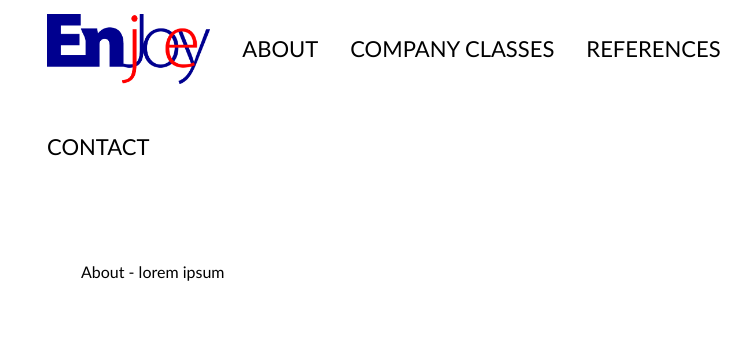
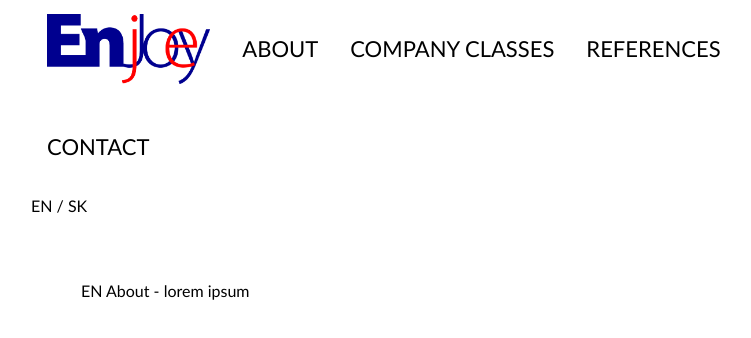
Before and after one commit to jop06/jop06.github.io, a plain HTML site: page index.html in a window 1280 px wide. Shown: the whole page, without its empty margins (209-960 px from the left). Drawn offline with Linux system fonts and the light colour scheme.

Commit message:
added language toggle

```diff
--- a/index.html
+++ b/index.html
@@ -7,52 +7,77 @@
 </head>
 
 <body>
-    <nav>
-        <ul>
+    <nav id=nav-bar>
+        <ul >
             <li>
-                <a onclick=setContent('logo')>
+                <a onclick="setContent('logo')">
                     <div id=logo><img src="./images/Joe_logo_CMYK.jpg" alt="enjoe" height=70px> </div>
                 </a>
             </li>
             <li>
-                <a onclick=setContent('about')>
+                <a onclick="setContent('about')">
                     <div id=about>ABOUT </div>
                 </a>
             </li>
             <li>
 
-                <a onclick=setContent('companyclasses')>
+                <a onclick="setContent('companyclasses')">
                     <div id=company>COMPANY CLASSES </div>
                 </a>
             </li>
             <li>
-                <a onclick=setContent('references')>
+                <a onclick="setContent('references')">
                     <div id=references>REFERENCES </div>
                 </a>
             </li>
             <li>
-                <a onclick=setContent('contact')>
+                <a onclick="setContent('contact')">
                     <div id=contact>CONTACT </div>
                 </a>
             </li>
         </ul>
     </nav>
+    <div id=langToggle>
+        <a onclick="setLanguage('en')"> EN</a>
+        /
+        <a onclick="setLanguage('sk')"> SK</a>
+    </div>
     <article id="content"></article>
 </body>
 </html>
 
 <script>
-    var content = {
+    var currentPage="about"
+    var lang ="en";
+    var contentEN = {
         "contact": "<p>+421 0915066622</p>" +
             "<p>mail@enjoe.sk</p>",
-        "about": "<p>About - lorem ipsum</p>",
-        "logo": "<p>Logo/Home - ipsum lorem</p>",
-        "references": "<p>references: wrfdw</p>",
-        "companyclasses": "<p>company classes - blah blah</p>"
+        "about": "<p>EN About - lorem ipsum</p>",
+        "logo": "<p>EN Logo/Home - ipsum lorem</p>",
+        "references": "<p>EN references: wrfdw</p>",
+        "companyclasses": "<p>EN company classes - blah blah</p>"
 
     }
+    var contentSK = {
+        "contact": "<p>+421 0915066622</p>" +
+            "<p>mail@enjoe.sk</p>",
+        "about": "<p>SK About - lorem ipsum</p>",
+        "logo": "<p>SK Logo/Home - ipsum lorem</p>",
+        "references": "SK <p>references: wrfdw</p>",
+        "companyclasses": "<p>SK company classes - blah blah</p>"
+
+    }
+    content = {
+        "en": contentEN,
+        "sk": contentSK
+    }
     function setContent(innerContent) {
-        document.getElementById("content").innerHTML = content[innerContent];
+        currentPage = innerContent
+        document.getElementById("content").innerHTML = content[lang][innerContent];
+    }
+    function setLanguage(language){
+        lang = language
+        setContent(currentPage)
     }
     setContent('about');
 </script>
```
